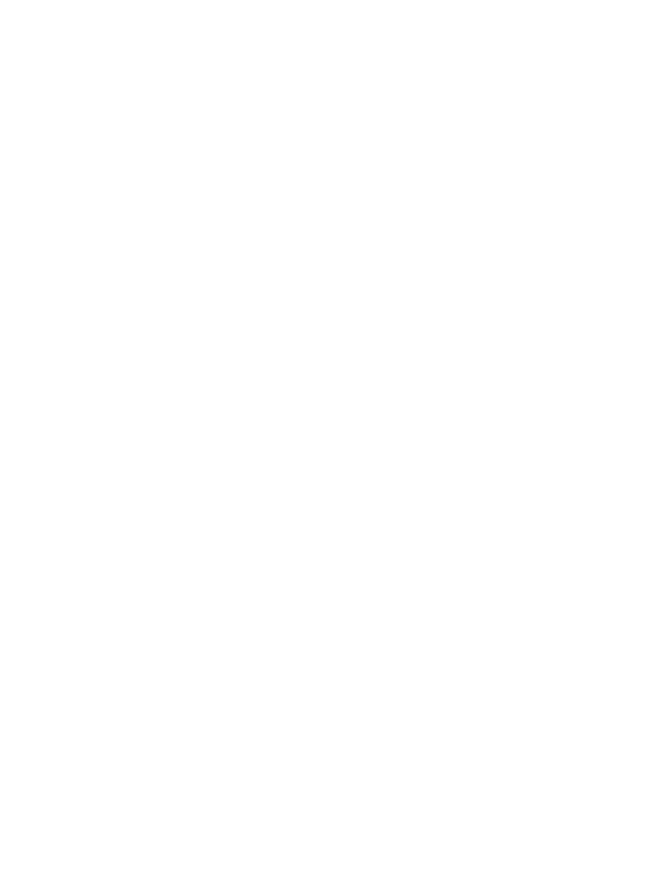
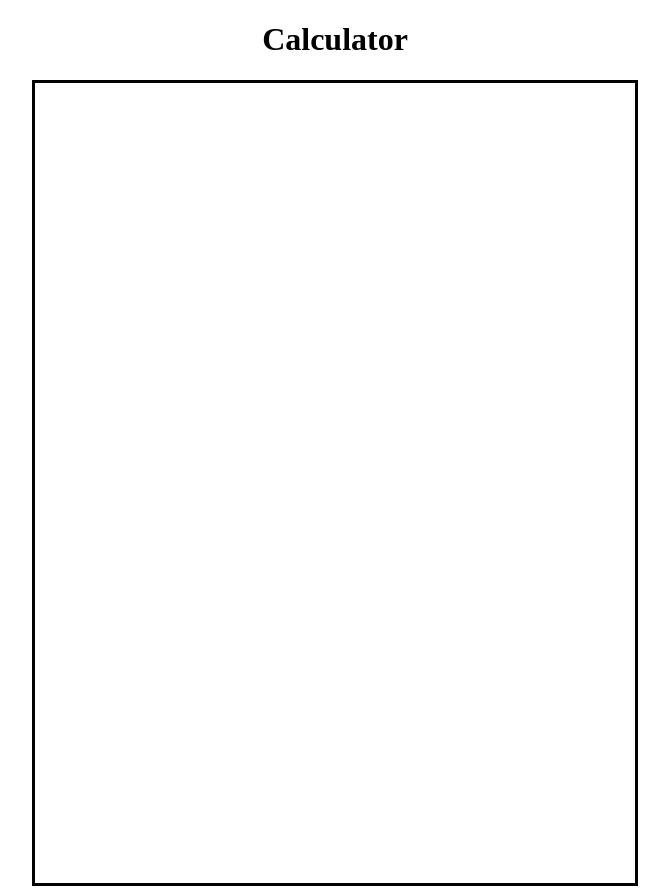
Before and after one commit to charliewturner/project-calculator, a plain HTML site: page index.html in a window 1280 px wide. Shown: the whole page, without its empty margins (305-974 px from the left). Before the commit the page ends 800 px from the top, so only its background shows below. Drawn offline with Linux system fonts and the light colour scheme.

Commit message:
Add container for buttons and basic CSS

```diff
--- a/index.html
+++ b/index.html
@@ -11,7 +11,10 @@
 </head>
 
 <body>
+    <h1>Calculator</h1>
+    <div id = "container">
 
+    </div>
 </body>
 
 </html>
--- a/style.css
+++ b/style.css
@@ -0,0 +1,14 @@
+h1{
+    display: flex;
+    justify-content: center;
+
+
+}
+#container{
+    display: flex;
+    margin: auto;
+    border-style: solid;
+    border-color: black;
+    width: 600px;
+    height: 800px;
+}
```
